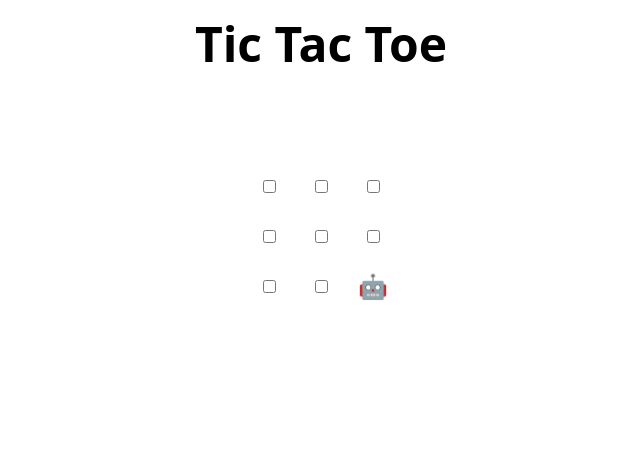
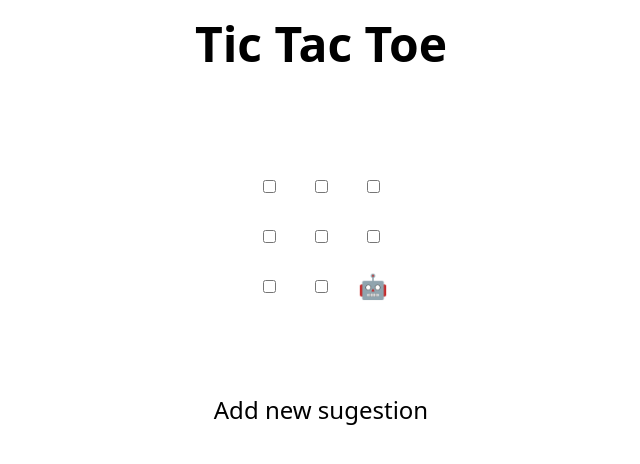
Before and after one commit to wagnermazevedo/skills-review-pull-requests, a plain HTML site: page index.html in a window 1280 px wide. Shown: the whole page, without its empty margins (319-959 px from the left). Drawn offline with Linux system fonts and the light colour scheme.

Commit message:
Update index.html
Commit OK

```diff
--- a/index.html
+++ b/index.html
@@ -48,7 +48,7 @@
 </table>
 
 <h2 hidden>Game over, refresh to play again 🧑‍💻 🤖!</h2>
-
+Add new sugestion
 <script>
   // Initialization
   const boxes = Array.from(document.querySelectorAll("td"));
```
